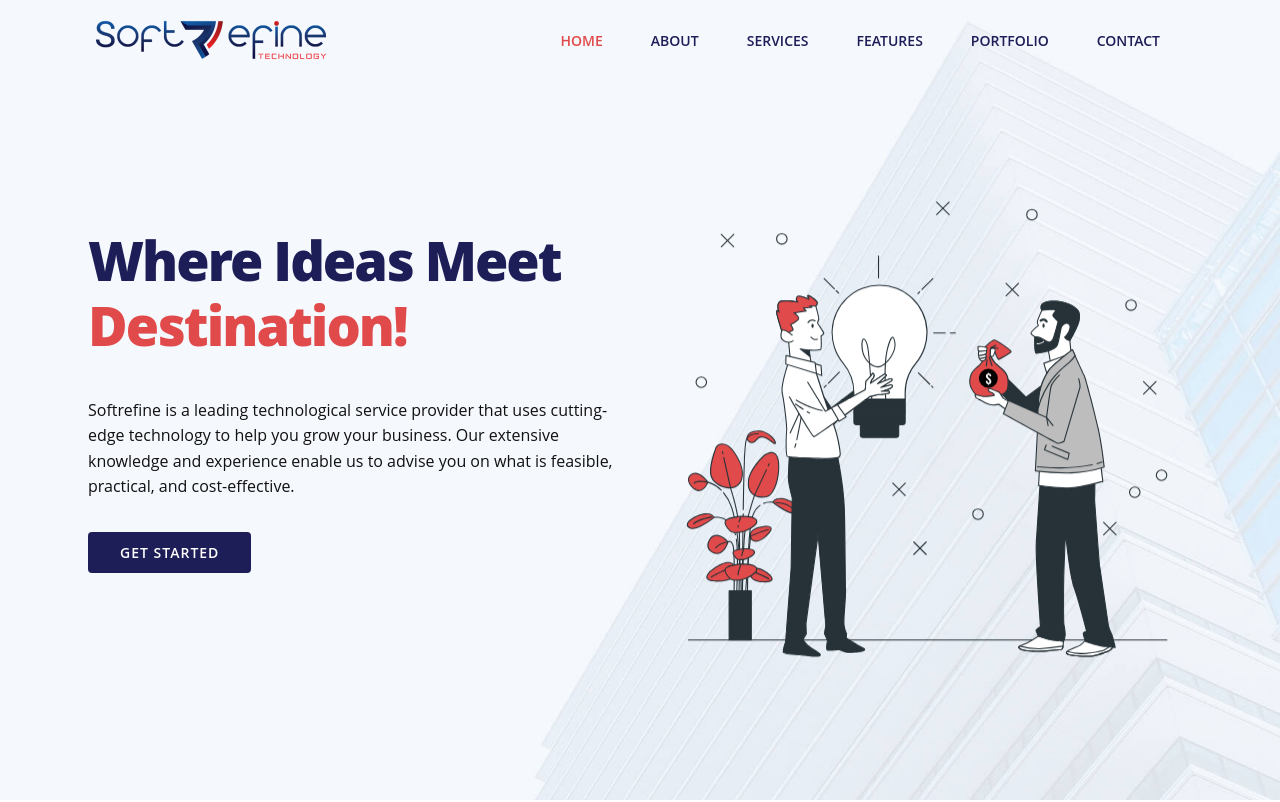
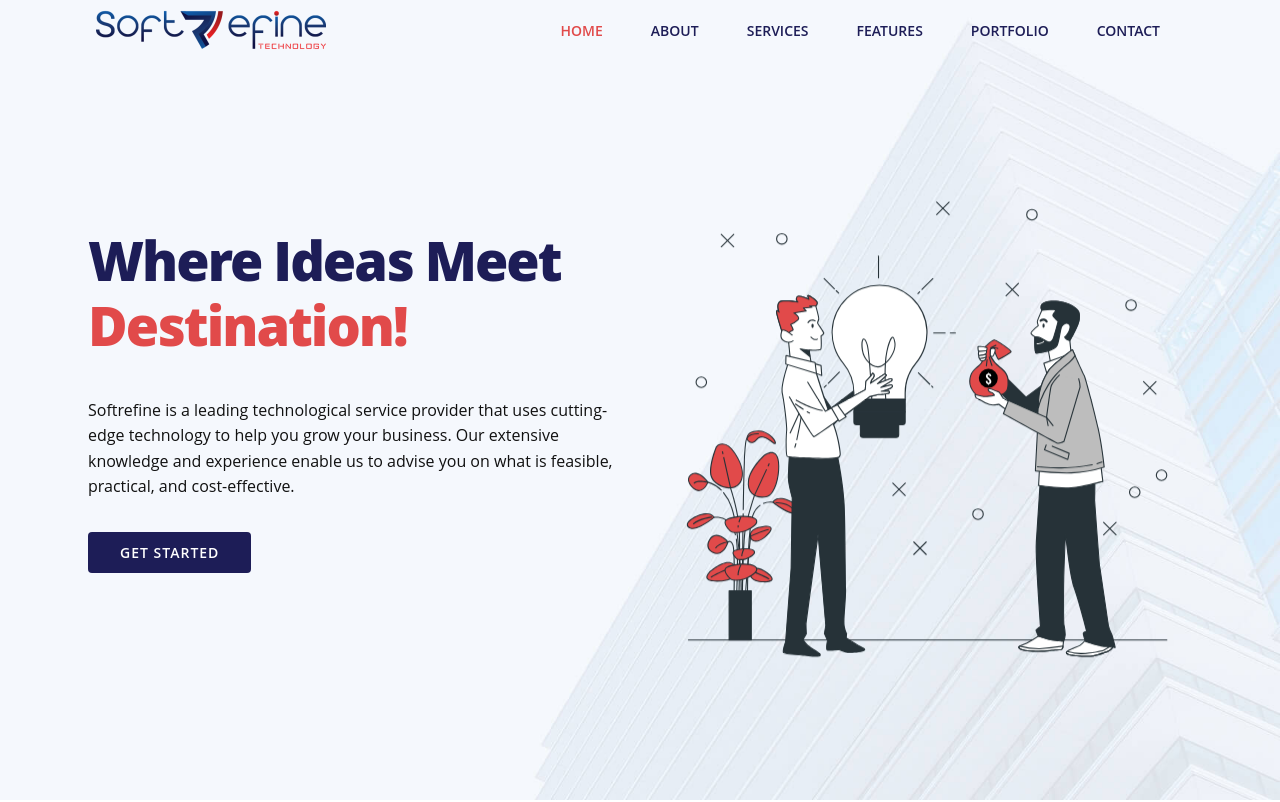
Before and after one commit to keval-softrefine/softrefine-web, a plain HTML site: page index.html in a window 1280 px wide. Shown: the top 802 px of the page. Drawn offline with Linux system fonts and the light colour scheme; a web font is replaced by a local one.

Commit message:
header padding fixed

```diff
--- a/sass/components/_header.scss
+++ b/sass/components/_header.scss
@@ -20,7 +20,7 @@
 }
 #header .header {
   margin: 0 auto;
-  padding: 1rem 4.8rem;
+  padding: 0 4.8rem;
 
   display: flex;
   align-items: center;
```
Also changed, not shown: assets/css/main.css, 1 other file.
